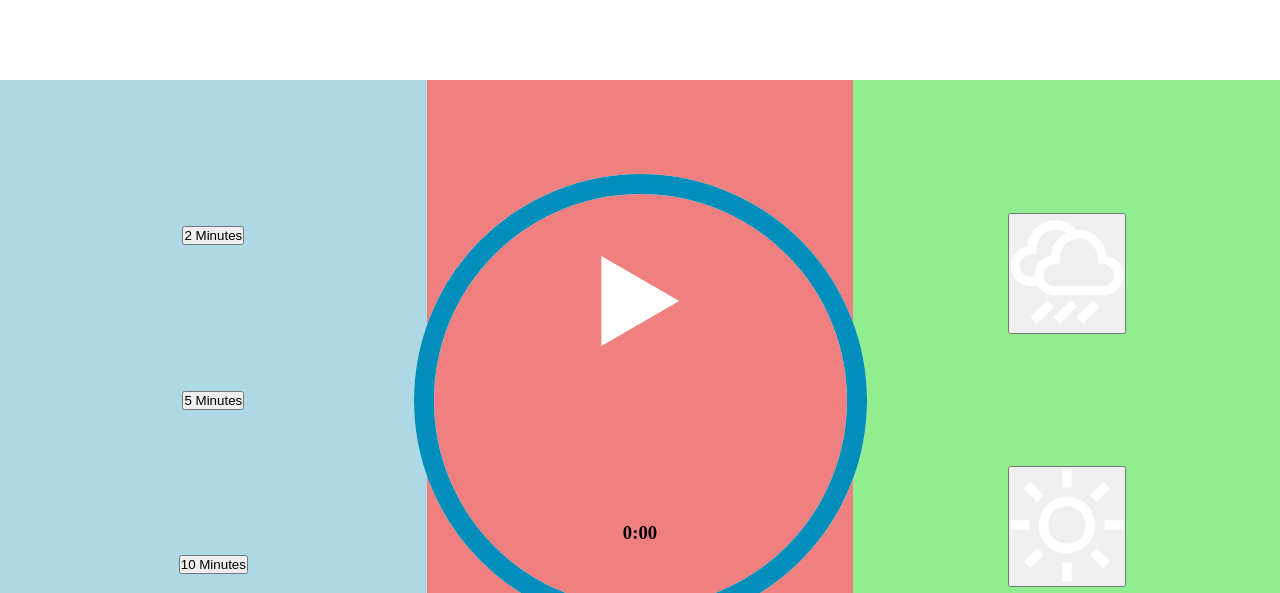
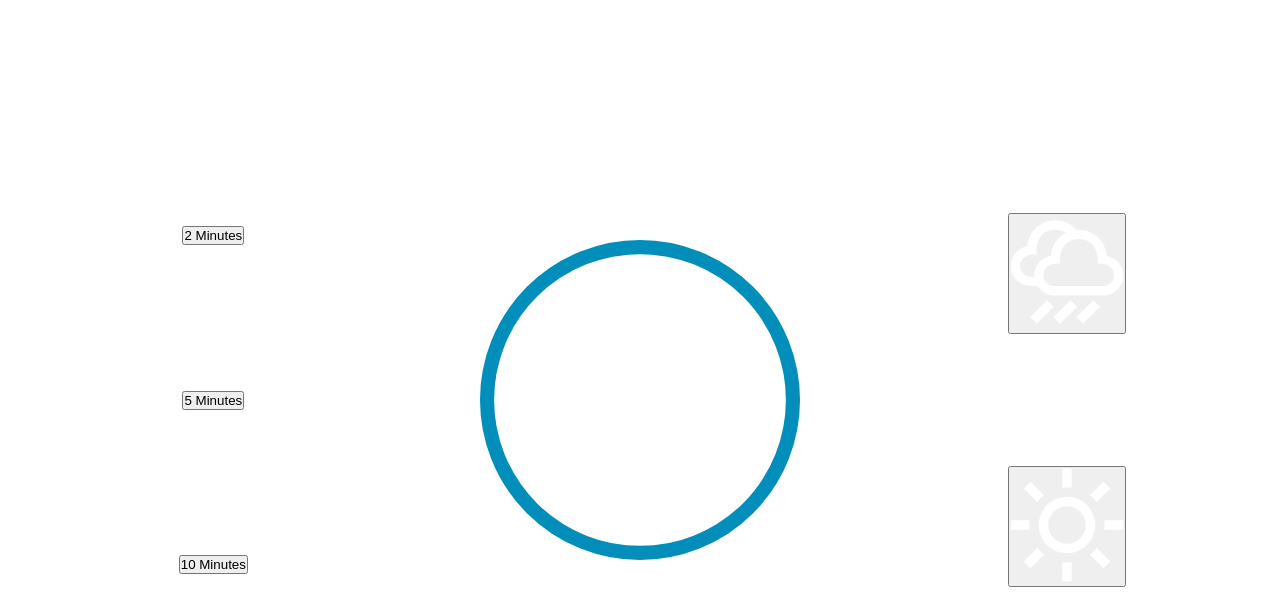
Before and after one commit to anmolpant/Meditatify, a plain HTML site: page index.html in a window 1280 px wide. Shown: the top 593 px of the page. Drawn offline with Linux system fonts and the light colour scheme.

Commit message:
positioned objects

```diff
--- a/style.css
+++ b/style.css
@@ -28,19 +28,19 @@
 
 .player-container svg{
     position: absolute;
+    height: 50%;
+    top: 50%;
+    left: 50%;
+    transform: translate(-50%, -50%);
+    pointer-events: none;
 }
 
-.time-select{
-    background: lightblue;
 
-}
-
-.sound-picker{
-    background: lightgreen;
-}
-
-.player-container{
-    background: lightcoral;
+.time-display{
+    position: absolute;
+    bottom: 10%;
+    color:white;
+    font-size: 50px;
 }
 
 video{
```
